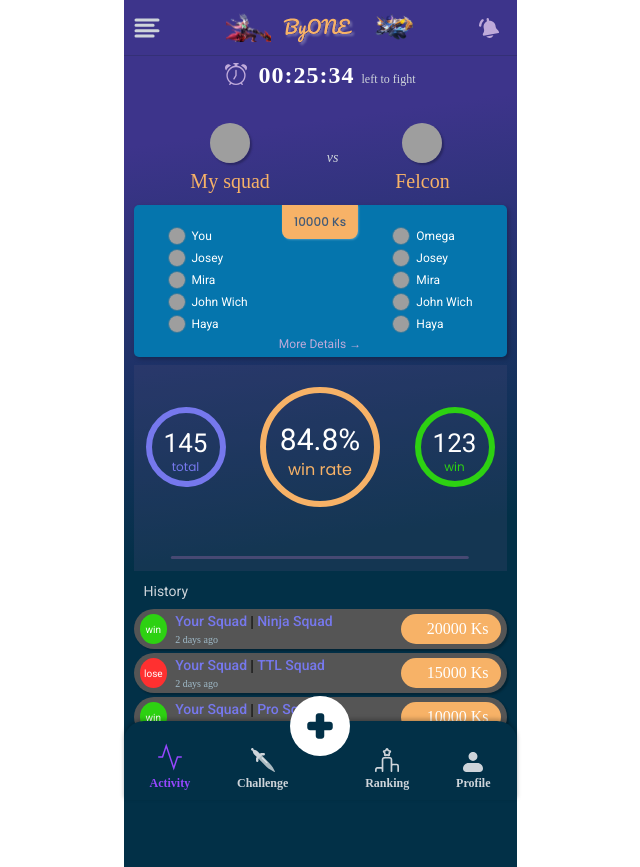
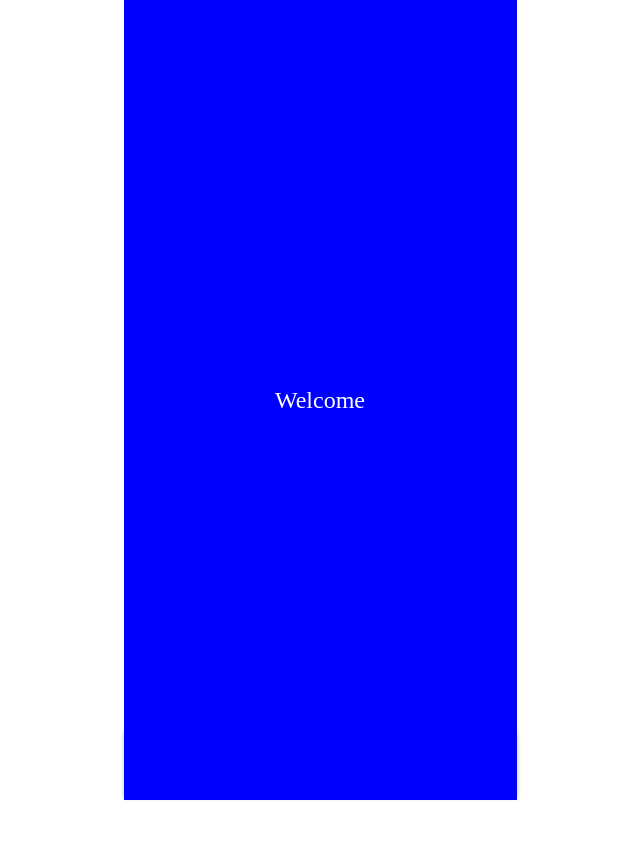
Before and after one commit to ZinMyoHtet1/ByOne-Frontend, a React (Vite) app: page / in a window 1280 px wide. Before the commit this address led to /activity. Shown: the whole page, without its empty margins (320-960 px from the left). After the commit the page ends 800 px from the top, so only its background shows below. Built offline with nearby package versions, Linux system fonts and the light colour scheme; grey boxes are pictures that could not be loaded.

Commit message:
add welcome page

```diff
--- a/src/App.jsx
+++ b/src/App.jsx
@@ -1,7 +1,7 @@
 import "./App.css";
 import {
   createBrowserRouter,
-  Navigate,
+  // Navigate,
   RouterProvider,
 } from "react-router-dom";
 import RootLayout from "./layouts/RootLayout/RootLayout";
@@ -12,7 +12,25 @@
     path: "/",
     element: <RootLayout />,
     children: [
-      { index: true, element: <Navigate to="/activity" /> },
+      {
+        index: true,
+        element: (
+          <div
+            className="full-page"
+            style={{
+              backgroundColor: "blue",
+              display: "flex",
+              alignItems: "center",
+              justifyContent: "center",
+              fontSize: "24px",
+              fontWeight: 500,
+              color: "#fff",
+            }}
+          >
+            Welcome
+          </div>
+        ),
+      },
       {
         path: "/activity",
         element: <Activity />,
```
